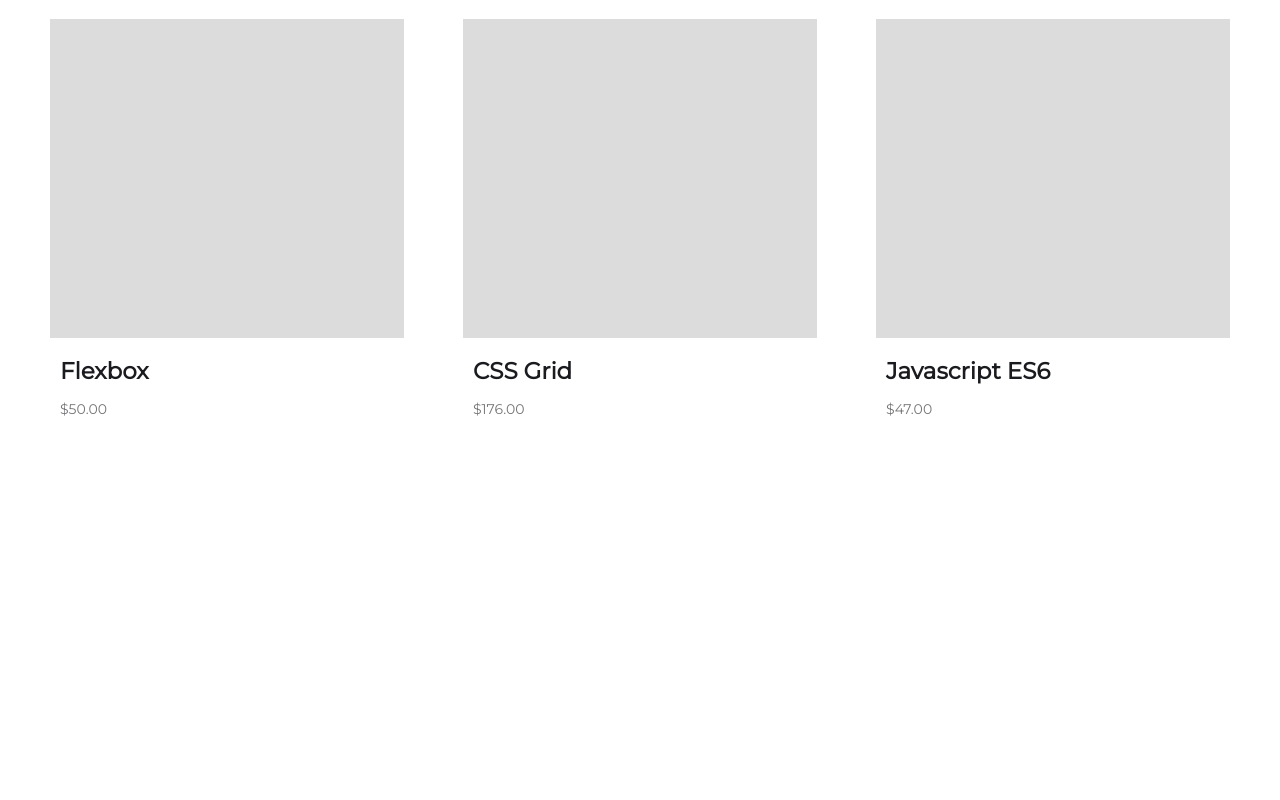
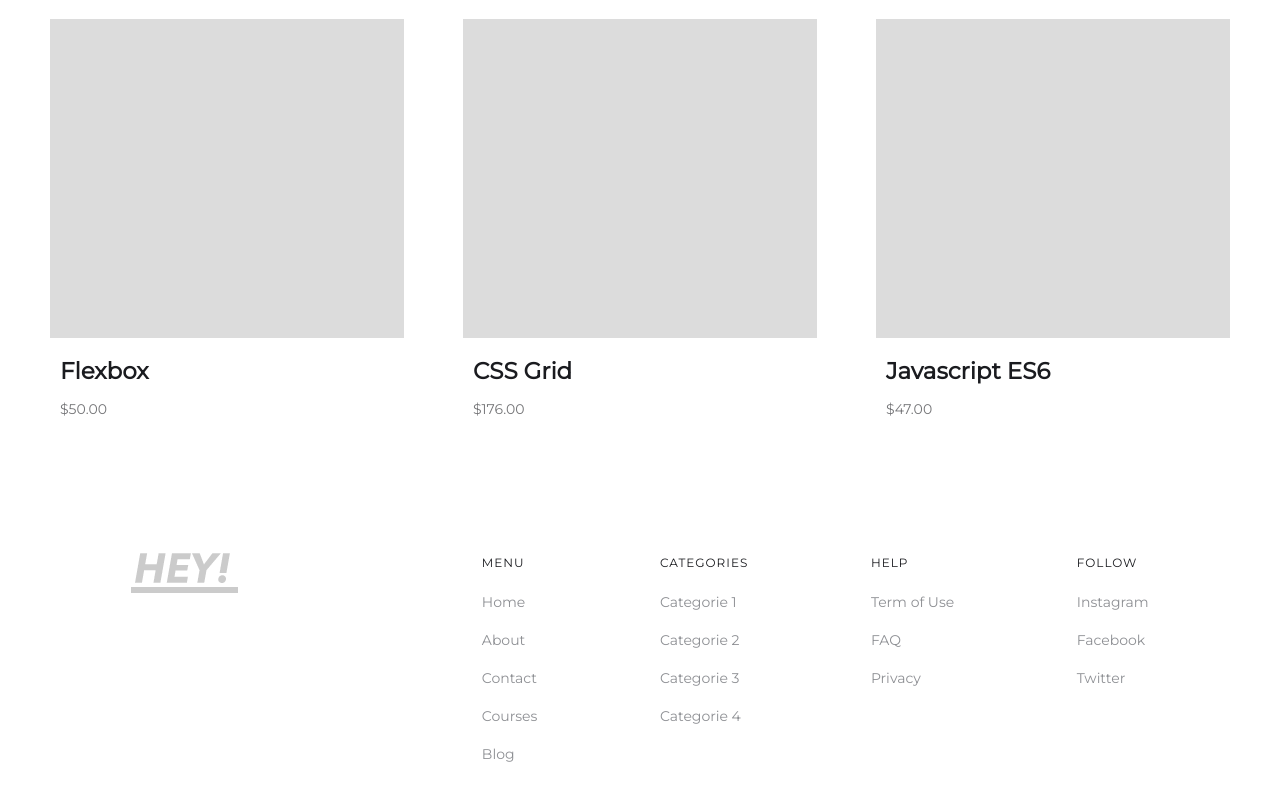
Before and after one commit to arbaouimehdi/flexbox-theme-steps, a plain HTML site: page index.html in a window 1280 px wide. Shown: the part 957-1757 px from the top of the page. Before the commit the page ends 1380 px from the top, so only its background shows below. Drawn offline with Linux system fonts and the light colour scheme.

Commit message:
Add the footer style

```diff
--- a/css/layout.css
+++ b/css/layout.css
@@ -74,3 +74,32 @@
 .product__price {
   margin-left: 10px;
 }
+
+/* Footer */
+.container {
+  width: 100%;
+  max-width: 1140px;
+  margin-left: auto;
+  margin-right: auto;
+}
+
+.main-footer {
+  margin-top: 120px;
+}
+
+.main-footer h3 {
+  margin-bottom: 15px;
+}
+
+.main-footer__link {
+  margin-bottom: 10px;
+}
+
+.footer__topics {
+  display: flex;
+  justify-content: space-around;
+}
+
+.footer__logo {
+  flex-basis: 20%;
+}
--- a/index.html
+++ b/index.html
@@ -100,5 +100,52 @@
         </div>
       </section>
     </main>
+
+    <!-- Footer -->
+    <footer class="section main-footer">
+      <div class="container">
+        <div class="footer__topics">
+          <!-- Logo -->
+          <a href="#" class="logo footer__logo"
+            ><img src="images/logo.png" alt=""
+          /></a>
+
+          <!-- Topic 1 -->
+          <div class="footer__topic">
+            <h3>Menu</h3>
+            <a href="#" class="main-footer__link">Home</a>
+            <a href="#" class="main-footer__link">About</a>
+            <a href="#" class="main-footer__link">Contact</a>
+            <a href="#" class="main-footer__link">Courses</a>
+            <a href="#" class="main-footer__link">Blog</a>
+          </div>
+
+          <!-- Topic 1 -->
+          <div class="footer__topic">
+            <h3>Categories</h3>
+            <a href="#" class="main-footer__link">Categorie 1</a>
+            <a href="#" class="main-footer__link">Categorie 2</a>
+            <a href="#" class="main-footer__link">Categorie 3</a>
+            <a href="#" class="main-footer__link">Categorie 4</a>
+          </div>
+
+          <!-- Topic 1 -->
+          <div class="footer__topic">
+            <h3>Help</h3>
+            <a href="#" class="main-footer__link">Term of Use</a>
+            <a href="#" class="main-footer__link">FAQ</a>
+            <a href="#" class="main-footer__link">Privacy</a>
+          </div>
+
+          <!-- Topic 1 -->
+          <div class="footer__topic">
+            <h3>Follow</h3>
+            <a href="#" class="main-footer__link">Instagram</a>
+            <a href="#" class="main-footer__link">Facebook</a>
+            <a href="#" class="main-footer__link">Twitter</a>
+          </div>
+        </div>
+      </div>
+    </footer>
   </body>
 </html>
```
